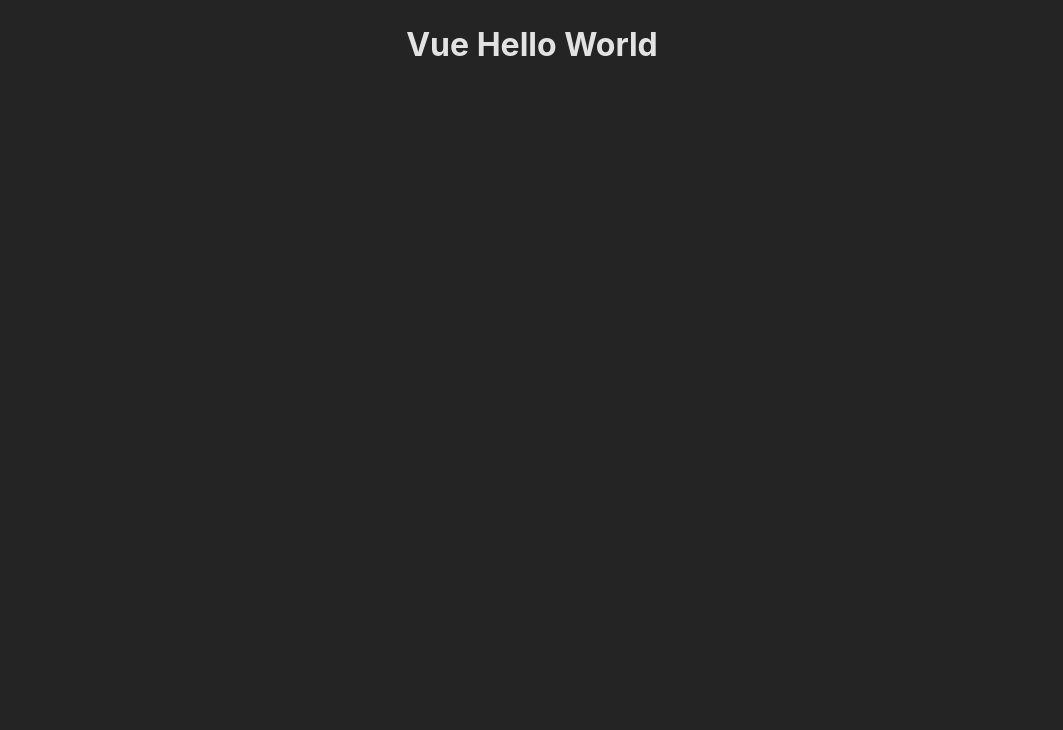
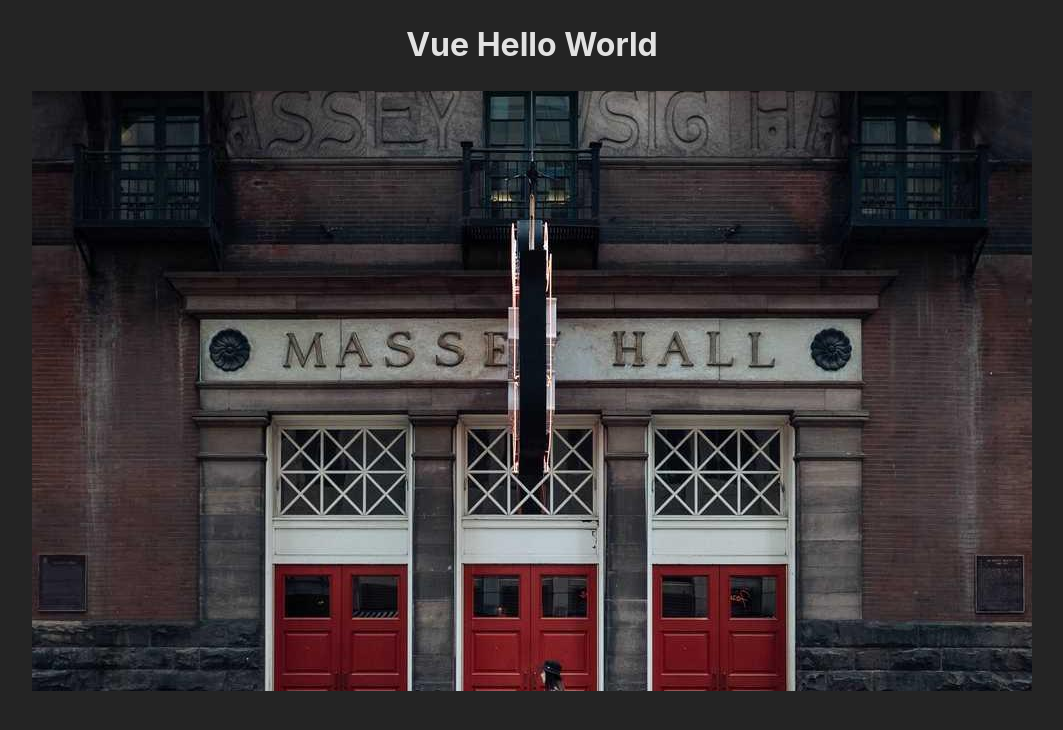
Before and after one commit to christianarca27/vite-hello-world, a Vue app: page / in a window 1280 px wide. Shown: the top 730 px of the page, without its empty margins (108-1171 px from the left). Built offline with nearby package versions, Linux system fonts and the light colour scheme.

Commit message:
feat: bonus, creato componente AppHero e inserito in pagina

```diff
--- a/src/App.vue
+++ b/src/App.vue
@@ -1,15 +1,19 @@
 <script>
 import AppTitle from "./components/AppTitle.vue";
+import AppHero from "./components/AppHero.vue";
 
 export default {
   components: {
     AppTitle,
+    AppHero,
   }
 }
 </script>
 
 <template>
   <AppTitle></AppTitle>
+
+  <AppHero></AppHero>
 </template>
 
 <style scoped></style>
--- /dev/null
+++ b/src/components/AppHero.vue
@@ -0,0 +1,21 @@
+<script>
+export default {
+    data() {
+        return {
+            title: "Vue Hello World",
+        }
+    },
+}
+</script>
+
+<template>
+    <div id="hero-wrapper">
+        <img src="/images/hero.jpg" alt="Hero image">
+    </div>
+</template>
+
+<style scoped>
+#hero-wrapper {
+    text-align: center;
+}
+</style>
```
Also changed, not shown: public/images/hero.jpg (added).
